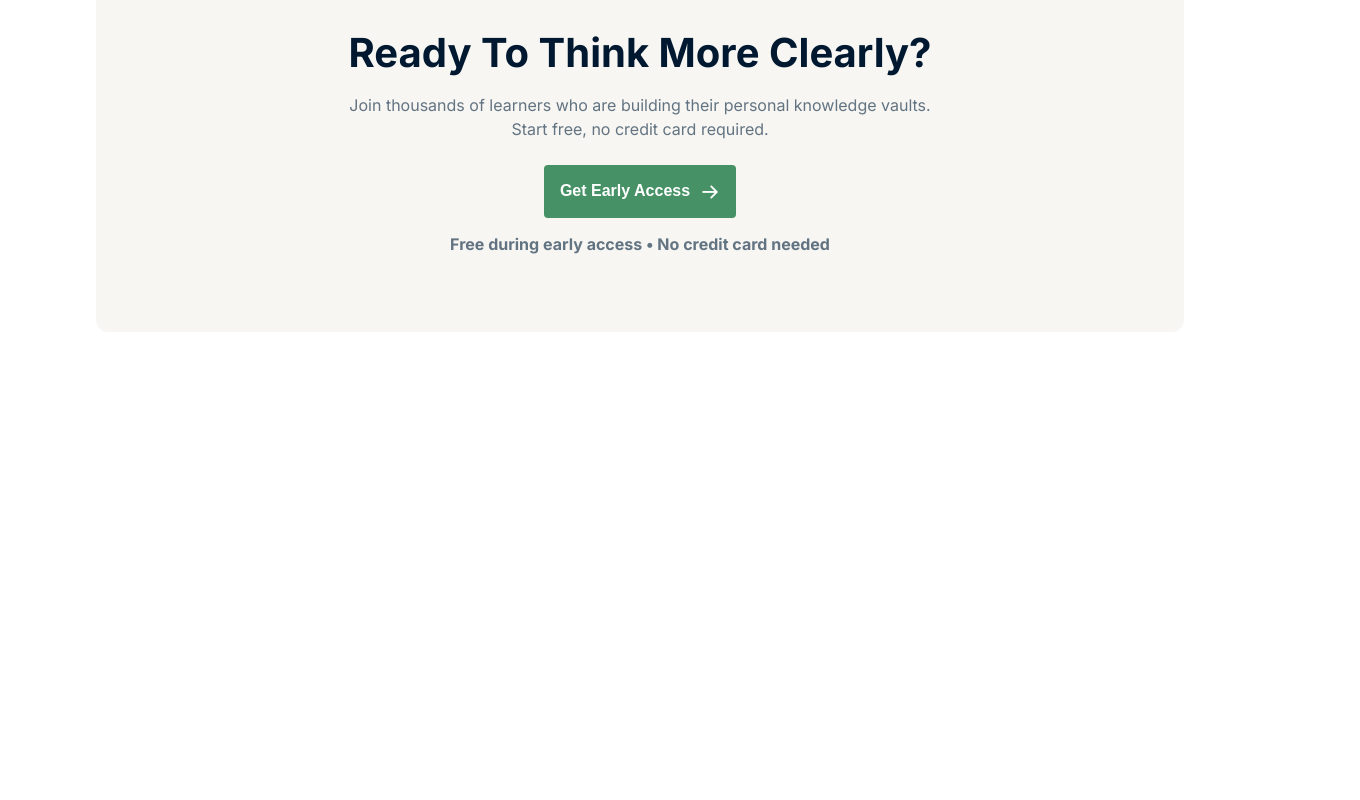
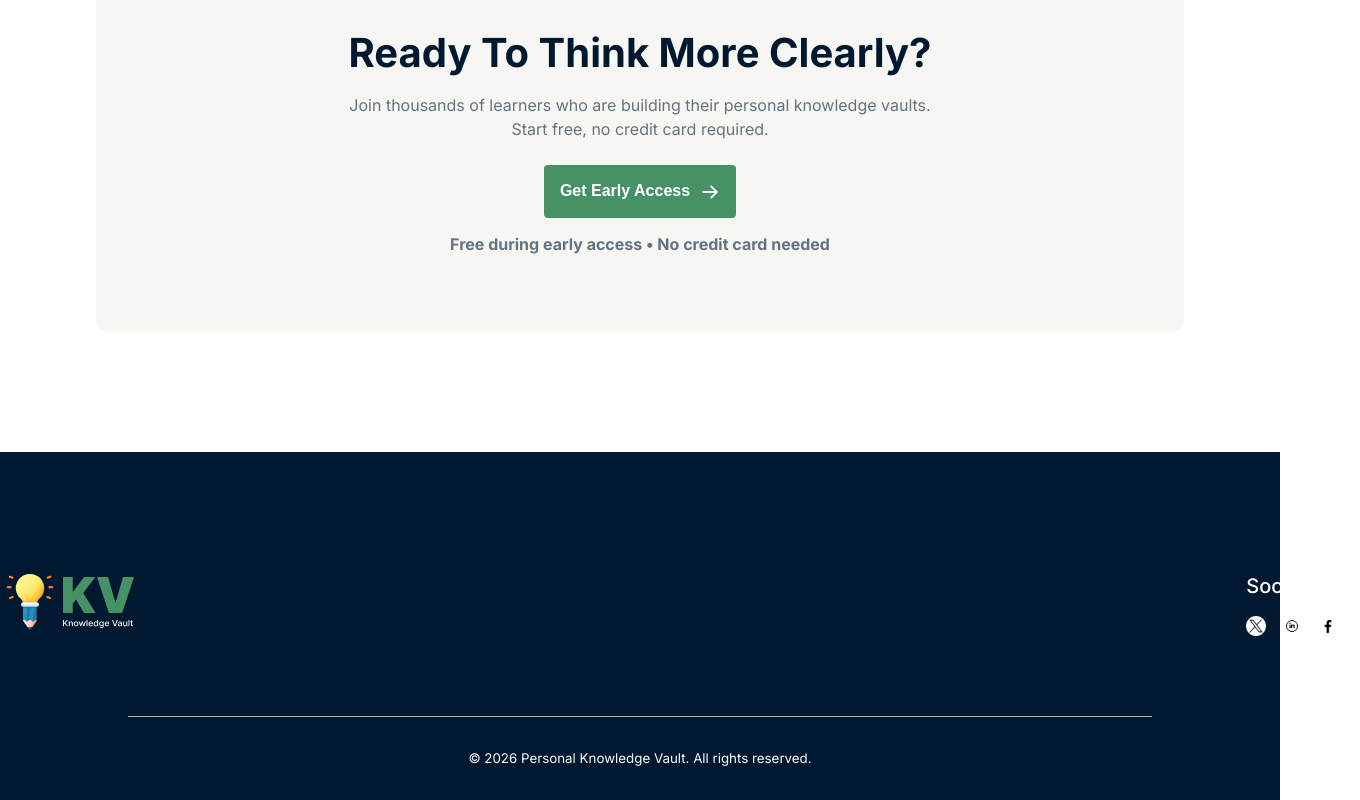
Before and after one commit to mdtonmoyhasansiam/knowledge-vault-a1, a plain HTML site: page index.html in a window 1280 px wide. Shown: the part 2230-3030 px from the top of the page, 1360 px wide, since content can reach past the window. Before the commit the page ends 2564 px from the top, so only its background shows below. Drawn offline with Linux system fonts and the light colour scheme.

Commit message:
added footer section

```diff
--- a/index.html
+++ b/index.html
@@ -90,10 +90,10 @@ help you think clearly, connect ideas, and turn learning into long-term knowledg
                    <h2>Your Second Brain, Structured By Design.</h2>
                    <p>Personal Knowledge Vault isn't another note-taking app. z <br>It's a thinking environment where every note, link, and summary <br>becomes part of an interconnected web of understanding.</p>
                     <ul>
-                        <li><img src="assets/CheckCircle.png" alt=""> Capture ideas with structure built-in from day one</li>
-                        <li><img src="assets/CheckCircle.png" alt=""> Connect related concepts automatically as you write</li>
-                        <li><img src="assets/CheckCircle.png" alt=""> Build lasting knowledge through reflection prompts</li>
-                        <li><img src="assets/CheckCircle.png" alt=""> Find anything instantly with semantic search</li>
+                        <li><img src="assets/CheckCircle.png" alt="">Capture ideas with structure built-in from day one</li>
+                        <li><img src="assets/CheckCircle.png" alt="">Connect related concepts automatically as you write</li>
+                        <li><img src="assets/CheckCircle.png" alt="">Build lasting knowledge through reflection prompts</li>
+                        <li><img src="assets/CheckCircle.png" alt="">Find anything instantly with semantic search</li>
                     </ul>
             </div>
         </div>
@@ -106,13 +106,34 @@ help you think clearly, connect ideas, and turn learning into long-term knowledg
                 <p>Join thousands of learners who are building their personal knowledge vaults.<br>Start free, no credit card required.</p>
                 <button><a href="">Get Early Access <img src="assets/ArrowRight.png" alt=""></a></button>
                 <h5>Free during early access • No credit card needed</h5>
+            </div>
+        </div>
+    </section>
+    </main>
 
-            </div>
+    <footer>
+        <section id="footer">
+          <div class="footer-contain">
+              <div class="footer-left">
+                  <img src="assets/logo-footer.png" alt="">
+              </div>
 
-        </div>
+                <div class="footer-right">
+                   <h4>Social Links</h4>
+                   <div class="footer-logo">
+                      <img src="assets/twitter.png" alt="">
+                      <img src="assets/linkden.png" alt="">
+                      <img src="assets/facebook.png" alt="">
+                   </div>
+               </div>
+          </div>
+          <!-- <div class="footer-border"> -->
+          <!-- </div> -->
 
+    <div class="copyrights">
+        <small>© 2026 Personal Knowledge Vault. All rights reserved.</small>
+    </div>
     </section>
-
-    </main>
+    </footer>
 </body>
 </html>
--- a/style/style.css
+++ b/style/style.css
@@ -281,6 +281,8 @@ nav .btn:hover{
   line-height: 20px;
   color: #001931;
   padding-bottom: 16px;
+  display: flex;
+  gap: 7.87px;
 }
 
 .section-3{
@@ -341,3 +343,75 @@ nav .btn:hover{
     line-height: 20px;
     color: #627382;
 }
+
+footer #footer{
+    background-color: #001931;
+    margin-top: 120px;
+    height: 348px;
+}
+
+#footer .footer-contain{
+    margin: 0 auto;
+    display: flex;
+    justify-content: space-between;
+    align-items: center;
+    text-align: center;
+    width: 1360px;
+    padding-top: 120px;
+    padding-bottom: 80px;
+}
+
+.footer-contain .footer-left img{
+    font-size: 350px;
+}
+
+.footer-contain .footer-right h4{
+    font-size: 20px;
+    font-weight: 500;
+    line-height: 28px;
+    color: #FFFFFF;
+    padding-bottom: 16px;
+}
+
+.footer-right .footer-logo{
+    display: flex;
+    width: 92px;
+    gap: 16px;
+    align-items: center;
+    cursor: pointer;
+}
+
+.footer-logo img{
+    width: 20px;
+    height: 20px;
+}
+
+/* .footer-border{
+    height: auto;
+    margin: 0 auto;
+    border-top: 1px solid #d7d7d7d7;
+} */
+
+/* .copy{
+    font-size: 16px;
+    line-height: 24px;
+    color: #FAFAFA;
+    margin: 110px auto 30px;
+    text-align: center;
+    padding-bottom: 30px;
+
+} */
+
+.copyrights{
+    background-color: #001931;
+    font-size: 16px;
+    font-weight: 24px;
+    color: #FAFAFA;
+    text-align: center;
+    padding-bottom: 30px;
+    padding-top: 30px;
+    border-top: 1px solid #d5d5d5d5;
+    width: 80%;
+    margin-left: auto;
+    margin-right: auto;
+}
```
Also changed, not shown: assets/facebook.png (added), assets/linkden.png (added), assets/twitter.png (added).
